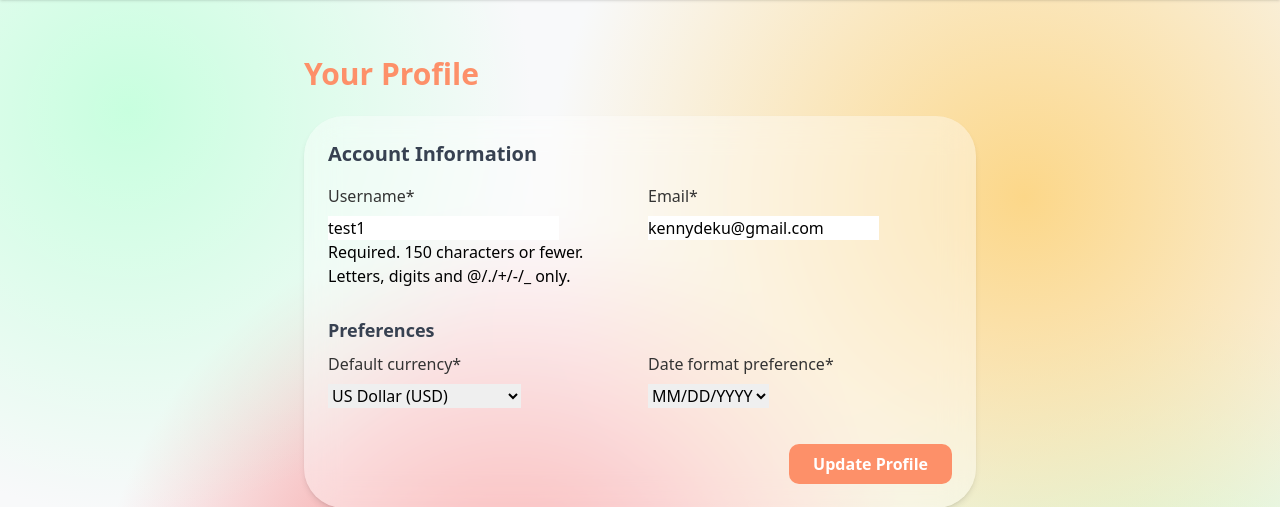
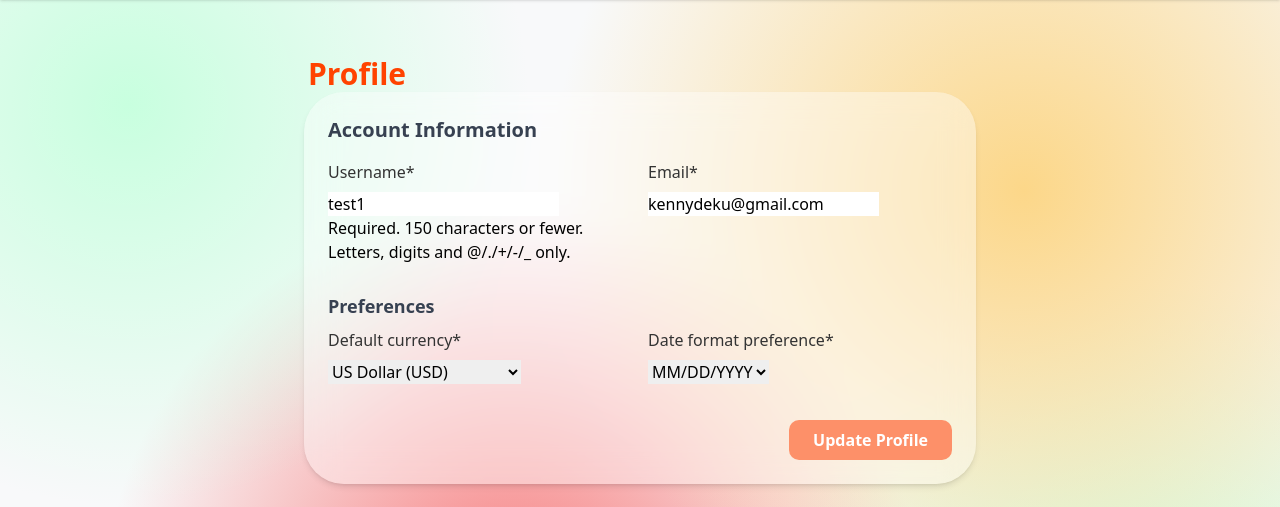
Before and after one commit to Fake1prog/CMSC-126_Long-Exam-2_Personal-Budget-Tracker, a Django app: page /users/profile/ in a window 1280 px wide. Shown: the part 64-571 px from the top of the page. Run offline with Django 5.2, Linux system fonts and the light colour scheme; a user stored in the database is signed in; data comes from the database, SQL or seed files in the repository; parts of the project's set-up code (start-up, migrations or seed data) failed here and were passed over; some libraries are stand-ins or nearby versions.

Commit message:
#16: Edited page titles

```diff
--- a/templates/budgets/budget_list.html
+++ b/templates/budgets/budget_list.html
@@ -14,7 +14,6 @@
         <div class="mb-6 flex justify-between items-center">
             <div class="flex items-center">
                 <h2 class="text-3xl flex flex-wrap items-baseline">
-                    <span class="italic text-gray-500">Your</span>
                     <span class="font-semibold text-[#FF4300] ml-1">Budgets</span>
                 </h2>
 
--- a/templates/categories/category_list.html
+++ b/templates/categories/category_list.html
@@ -13,7 +13,6 @@
     <!-- Categories Title -->
     <div class="mb-6 flex justify-between items-center">
         <h2 class="text-3xl flex flex-wrap items-baseline">
-            <span class="italic text-gray-500">Your</span>
             <span class="font-semibold text-[#FF4300] ml-1">Categories</span>
         </h2>
         <a href="{% url 'category_add' %}" class="bg-[#FD9069] hover:opacity-90 text-white px-4 py-2 rounded-[15px] transition">
--- a/templates/reports/report_dashboard.html
+++ b/templates/reports/report_dashboard.html
@@ -12,7 +12,6 @@
 <div class="my-8">
     <div class="mb-6">
         <h2 class="text-3xl flex flex-wrap items-baseline">
-            <span class="italic text-gray-500">Your</span>
             <span class="font-semibold text-[#FF4300] ml-1">Financial</span>
             <span class="font-semibold text-[#FF4300] ml-1">Reports</span>
         </h2>
--- a/templates/transactions/transaction_list.html
+++ b/templates/transactions/transaction_list.html
@@ -44,7 +44,6 @@
     <!-- Transactions Title -->
     <div class="mb-6">
         <h2 class="text-3xl flex flex-wrap items-baseline">
-            <span class="italic text-gray-500">Your</span>
             <span class="font-semibold text-[#FF4300] ml-1">Transactions</span>
         </h2>
     </div>
--- a/templates/users/profile.html
+++ b/templates/users/profile.html
@@ -12,8 +12,9 @@
 {% block content %}
 <div class="my-8">
     <div class="max-w-2xl mx-auto">
-        <h2 class="text-3xl font-bold text-[#FD9069] mb-6">Your Profile</h2>
-
+        <h2 class="text-3xl flex flex-wrap items-baseline">
+            <span class="font-semibold text-[#FF4300] ml-1">Profile</span>
+        </h2>
         <!-- Account Information Card -->
         <div class="bg-white bg-opacity-40 backdrop-filter backdrop-blur-lg rounded-[40px] shadow-md p-6 mb-6">
             <h3 class="text-xl font-semibold text-gray-700 mb-4">Account Information</h3>
```
